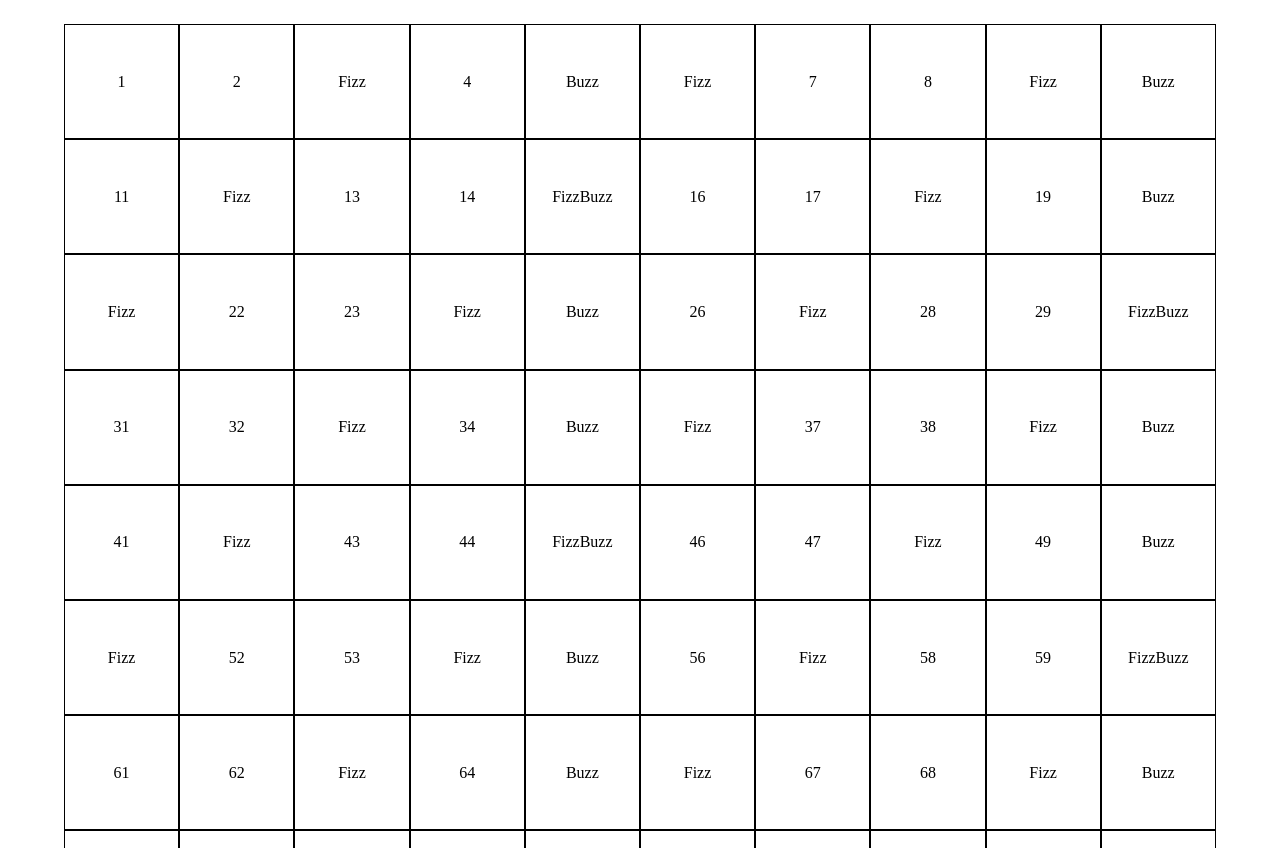
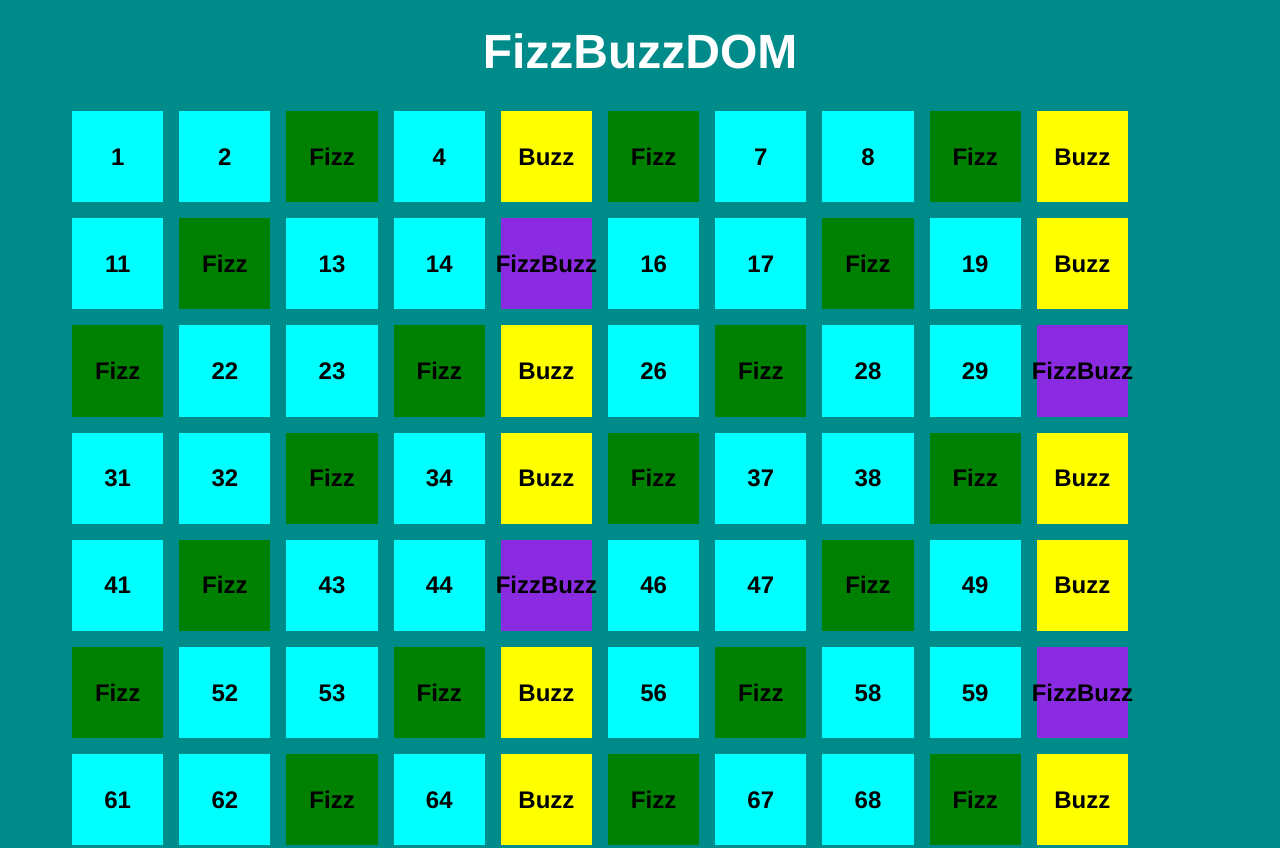
Before and after one commit to GiacomoFranchi/js-fizzbuzz, a plain HTML site: page index.html in a window 1280 px wide. Shown: the top 848 px of the page. Drawn offline with Linux system fonts and the light colour scheme.

Commit message:
add: style element

```diff
--- a/css/style.css
+++ b/css/style.css
@@ -2,23 +2,50 @@
     margin: 0;
     padding: 0;
     box-sizing: border-box;
+    font-family: 'Franklin Gothic Medium', 'Arial Narrow', Arial, sans-serif;
 }
+
+body{
+    background-color:darkcyan;
+}
+
 
 .container{
     width: 90%;
     margin: 1.5rem auto;
 }
 
+h1{
+    color: white;
+    text-align: center;
+    font-size: 3rem;
+    font-weight: bolder;
+}
+
 .row{
     display: flex;
     flex-wrap: wrap;
+    margin-top: 1.5rem;
 }
 
 .square{
-    width: calc(100% / 10);
-    border: 1px solid black;
+    width: calc(100% / 10 - 1.5rem);
+    margin: 0.5rem;
     aspect-ratio: 1;
     justify-content: center;
     align-items: center;
     display: flex;
+    background-color: aqua;
+    font-size: 1.5rem;
+    font-weight: bold;
 }
+
+.Fizz{
+    background-color: green;
+}
+.Buzz{
+    background-color: yellow;
+}
+.FizzBuzz{
+    background-color: blueviolet;
+}
--- a/index.html
+++ b/index.html
@@ -8,6 +8,7 @@
 </head>
 <body>
     <section class="container">
+        <h1>FizzBuzzDOM</h1>
         <div class="row">
         </div>
     </section>
--- a/js/script.js
+++ b/js/script.js
@@ -2,7 +2,6 @@ let msg ="";
 
 const row = document.querySelector('.row')
 let gridString= "";
-
 
 for (let i = 1; i <= 100 ; i++){
     if ((i % 3) === 0 && (i % 5) === 0){
@@ -14,7 +13,8 @@ for (let i = 1; i <= 100 ; i++){
     } else {
         msg = i
     }
-    gridString += `<div class="square">${msg}</div> `
+    console.log(msg);
+    gridString += `<div class="square ${msg}">${msg}</div> `
 }
 
 row.innerHTML = gridString;
```
Also changed, not shown: 1 other file.
